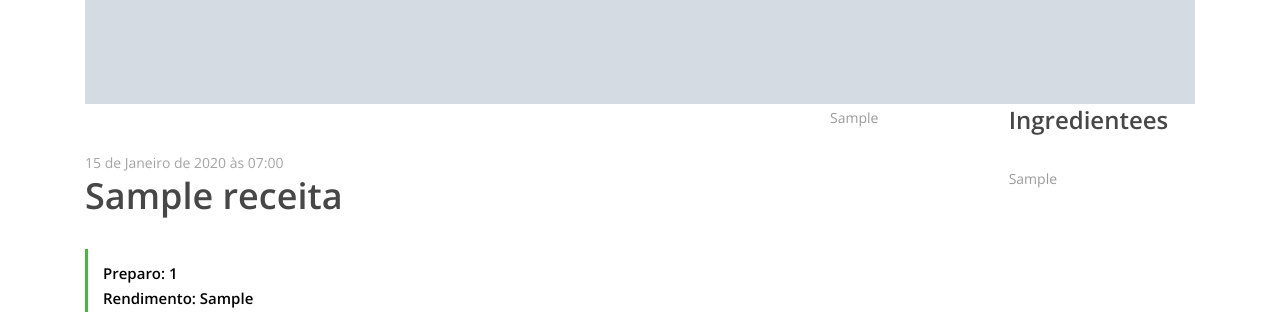
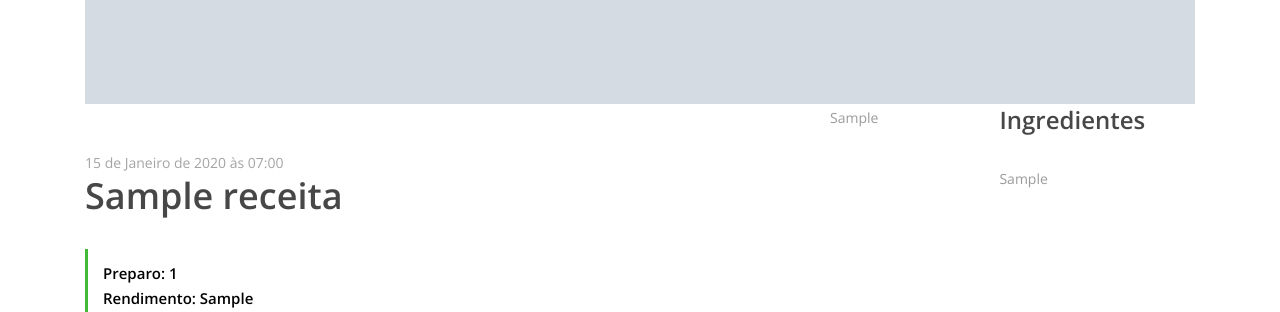
Before and after one commit to danipompeudetoledo/aplicacao-site-de-receitas, a Django app: page /1 in a window 1280 px wide. Shown: the part 924-1236 px from the top of the page. Run offline with Django 4.2, Linux system fonts and the light colour scheme; tables that the repository leaves empty hold one stand-in row (values such as "Sample post"); grey boxes marked "Sample" are stand-in pictures; parts of the project's set-up code (start-up, migrations or seed data) failed here and were passed over; some libraries are stand-ins or nearby versions.

Commit message:
correção

```diff
--- a/receitas/templates/receita.html
+++ b/receitas/templates/receita.html
@@ -76,7 +76,7 @@
                     <!-- Ingredientes -->
                     <div class="col-12 col-lg-4">
                         <div class="ingredients">
-                            <h4>Ingredientees</h4>
+                            <h4>Ingredientes</h4>
                             <div class="ingredients">
                                 <p>{{receita.ingredientes}} </p>
                             </p>
```
